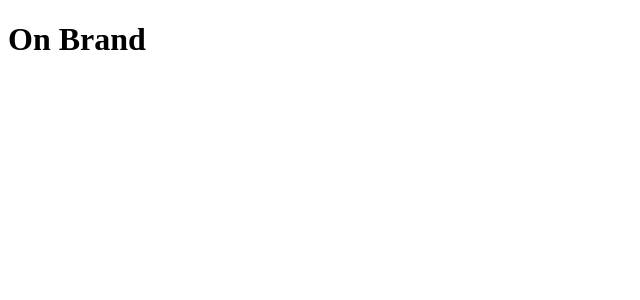
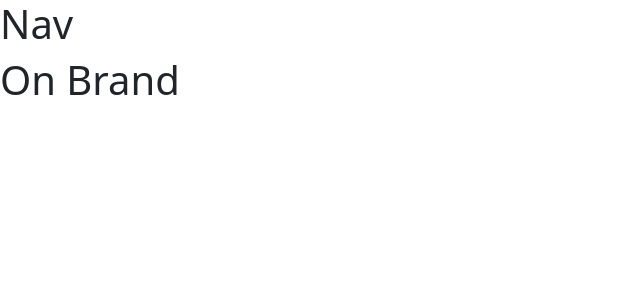
Before and after one commit to BrittanyMBui/onbrand-mvp, a React (Create React App) app in the folder onbrand-client/: page / in a window 1280 px wide. Shown: the top 300 px of the page, without its empty margins (0-640 px from the left). Built offline with nearby package versions, Linux system fonts and the light colour scheme.

Commit message:
Sets up navbar and home components

```diff
--- a/onbrand-client/package.json
+++ b/onbrand-client/package.json
@@ -7,12 +7,15 @@
     "@testing-library/jest-dom": "^5.14.1",
     "@testing-library/react": "^11.2.7",
     "@testing-library/user-event": "^12.8.3",
+    "bootstrap": "^5.0.1",
     "graphql": "^15.5.0",
     "graphql-tag": "^2.12.4",
     "jwt-decode": "^3.1.2",
     "react": "^17.0.2",
     "react-dom": "^17.0.2",
+    "react-router-dom": "^5.2.0",
     "react-scripts": "4.0.3",
+    "reactstrap": "^8.9.0",
     "web-vitals": "^1.1.2"
   },
   "scripts": {
--- a/onbrand-client/src/App.js
+++ b/onbrand-client/src/App.js
@@ -1,11 +1,17 @@
+import React from 'react';
+import { BrowserRouter as Router, Route } from 'react-router-dom';
 
 import './App.css';
 
+import Home from './pages/Home';
+import NavBar from './components/NavBar';
+
 function App() {
   return (
-    <div>
-      <h1>On Brand</h1>
-    </div>
+    <Router>
+      <NavBar />
+      <Route exact path='/' component={Home} />
+    </Router>
   );
 }
 
--- /dev/null
+++ b/onbrand-client/src/components/NavBar.js
@@ -0,0 +1,8 @@
+
+function NavBar() {
+    return(
+        <h1>Nav</h1>
+    )
+}
+
+export default NavBar;
--- a/onbrand-client/src/index.js
+++ b/onbrand-client/src/index.js
@@ -1,6 +1,7 @@
 import React from 'react';
 import ReactDOM from 'react-dom';
 import App from './App';
+import 'bootstrap/dist/css/bootstrap.min.css';
 
 ReactDOM.render(
   <React.StrictMode>
--- /dev/null
+++ b/onbrand-client/src/pages/Home.js
@@ -0,0 +1,10 @@
+import React, { useContext } from 'react';
+import { useQuery } from '@apollo/client';
+
+function Home() {
+    return (
+        <h1>On Brand</h1>
+    )
+}
+
+export default Home;
```
Also changed, not shown: onbrand-client/src/ApolloProvider.js (added), onbrand-client/src/context/auth.js (added), onbrand-client/src/pages/Login.js (added), onbrand-client/src/pages/Signup.js (added), 1 other file (tests, documents, lock files or other folders).
